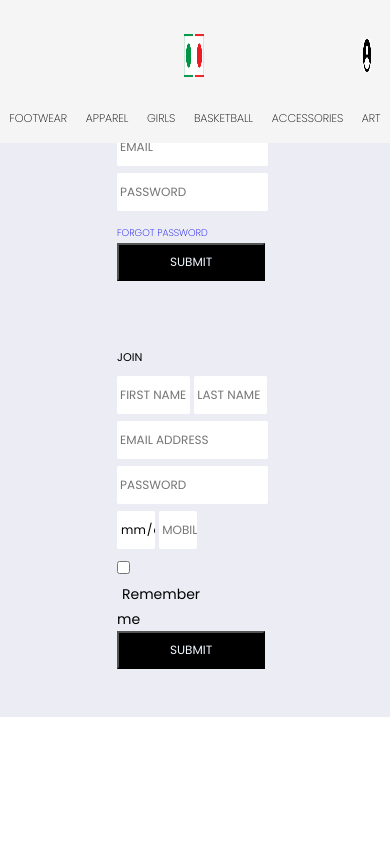
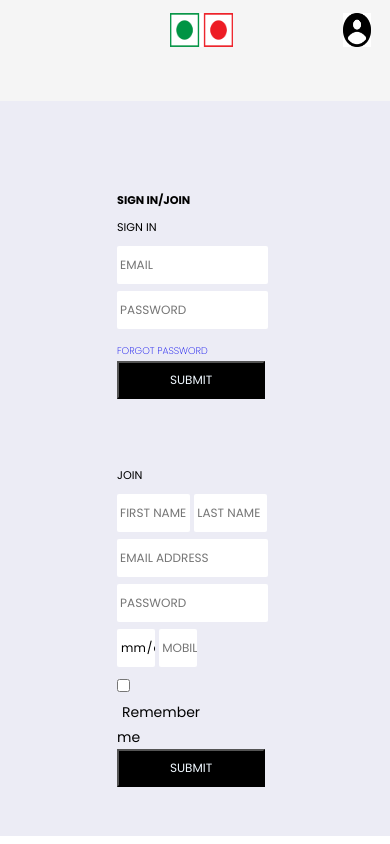
Before and after one commit to pgyanesh/Lace-Race, a React (Create React App) app: page /login in a window 390 px wide. Built offline with nearby package versions, Linux system fonts and the light colour scheme; a web font is replaced by a local one.

Commit message:
Working on app responsiveness

```diff
--- a/src/Components/Navbar/Navbar.css
+++ b/src/Components/Navbar/Navbar.css
@@ -43,16 +43,42 @@
 .navbarline-Second{
     width: 100%;
     display: flex;
+    justify-content: center;
+    margin-top: 2vh;
+}
+.navbarLine-SecondInner{
+    width: 80%;
+    display: flex;
     justify-content: space-around;
-    margin-top: 2vh;
 }
 .navbarline-Second a{
     text-decoration: none;
     color: black;
     font-weight: 150;
-    font-size: 0.7rem;
+    font-size: 0.65rem;
 }
 .navbarline-Second a:hover{
     font-weight: 800;
     transition: 200ms ease-in-out;
 }
+
+@media (max-width:800px) {
+    .navbar-left{
+        width:76vw;
+    }
+    .vegnonveglogo{
+        width: 16vw;
+        height: 4vh
+
+    }
+    .loginlogo{
+        width: 7vw;
+        height: 4vh;
+    }
+    .navbarline-Second{
+        display: none;
+    }
+    .navbar-section{
+        padding: 0;
+    }
+}
--- a/src/Components/Navbar/Navbar.jsx
+++ b/src/Components/Navbar/Navbar.jsx
@@ -15,12 +15,14 @@ const Navbar = () => {
       </div>
 
       <div className="navbarline-Second">
+        <div className="navbarLine-SecondInner">
          <a href='/'>FOOTWEAR</a>
         <a href='/'>APPAREL</a>
         <a href='/'>GIRLS</a>
         <a href='/'>BASKETBALL</a>
         <a href='/'>ACCESSORIES</a>
         <a href='/'>ART</a>
+        </div>
       </div>
     </div>
   )
--- a/src/Pages/HomePageItem/HomePageItem.css
+++ b/src/Pages/HomePageItem/HomePageItem.css
@@ -5,7 +5,7 @@
     flex-direction: column;
     justify-content: center;
     align-items: center;
-    padding-bottom: 5vh;
+
 }
 .homeItem-img{
     height: 27vh;
@@ -18,3 +18,21 @@
     align-items: center;
     flex-direction: column;
 }
+
+@media (max-width:800px) {
+    .homePageItem-content{
+        display: none;
+    }
+    .homeItem-img{
+        height: 17vh;
+        width: 33vw;
+    }
+    .homePageItem-container{
+        height: 30vh;
+    width: 34vw;
+    display: flex;
+    flex-direction: column;
+    justify-content: center;
+    align-items: center;
+    }
+}
--- a/src/Pages/HomePageItem/HomePageItem.jsx
+++ b/src/Pages/HomePageItem/HomePageItem.jsx
@@ -7,7 +7,7 @@ const HomePageItem = (props) => {
         <div className="homePageItem-content">
           <p>{props.brand}</p>
           <h4>{props.name}</h4>
-          <p>{props.price}</p>
+          <p>Rs {props.price}</p>
         </div>
 
     </div>
--- a/src/Pages/LoginRegisterPage/LoginPage/LoginPage.css
+++ b/src/Pages/LoginRegisterPage/LoginPage/LoginPage.css
@@ -9,6 +9,7 @@
     flex-wrap: wrap;
     align-content: center;
     padding-bottom: 5vh;
+    padding-top: 14vh;
 }
 
 .login-section{
```
